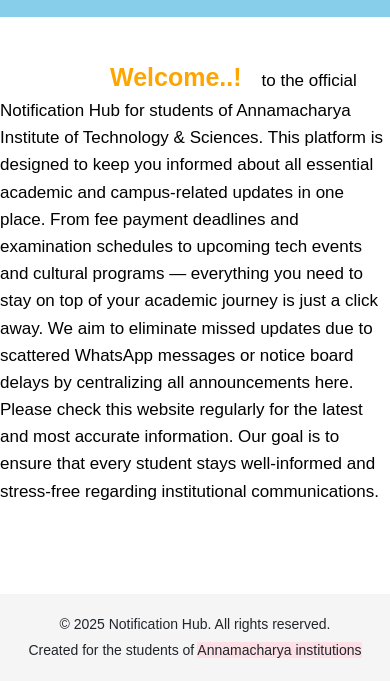
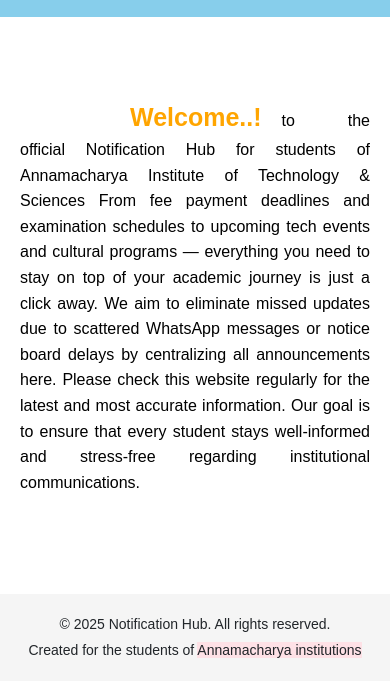
Before and after one commit to prashanth837/not, a plain HTML site: page index.html in a window 390 px wide. Shown: the part 163-844 px from the top of the page. Drawn offline with nearby package versions, Linux system fonts and the light colour scheme.

Commit message:
home page

```diff
--- a/index.html
+++ b/index.html
@@ -34,9 +34,8 @@
 
     <div id="why">
 
-      <p> <span style="color: orange; font-size: larger; font-weight: bold; font-size: 25px; margin-left: 20px; margin-right: 20px; margin-top: 20px; margin-bottom: 20px;padding-left: 90px;">Welcome..!</span>to the official Notification Hub for students of Annamacharya Institute of Technology & Sciences. This platform is designed to keep you informed about all essential academic and campus-related updates in one place.
+      <p> <span style="color: orange; font-size: larger; font-weight: bold; font-size: 25px; margin-left: 20px; margin-right: 20px; margin-top: 20px; margin-bottom: 20px;padding-left: 90px;">Welcome..!</span>to the official Notification Hub for students of Annamacharya Institute of Technology & Sciences
          From fee payment deadlines and examination schedules to upcoming tech events and cultural programs — everything you need to stay on top of your academic journey is just a click away. We aim to eliminate missed updates due to scattered WhatsApp messages or notice board delays by centralizing all announcements here.
-
            Please check this website regularly for the latest and most accurate information. Our goal is to ensure that every student stays well-informed and stress-free regarding institutional communications.
       </p>
 
--- a/style.css
+++ b/style.css
@@ -348,3 +348,14 @@
 
 
 }
+
+@media (max-width:1500px){
+  #why{
+    padding-left: 20px;
+    padding-top: 40px;
+    padding-right: 20px;
+    font-size:medium;
+    font-style:normal;
+    text-align:justify
+  }
+}
```
Also changed, not shown: contactus.html (+1 -1 lines), fee.css (+9 -0 lines).
